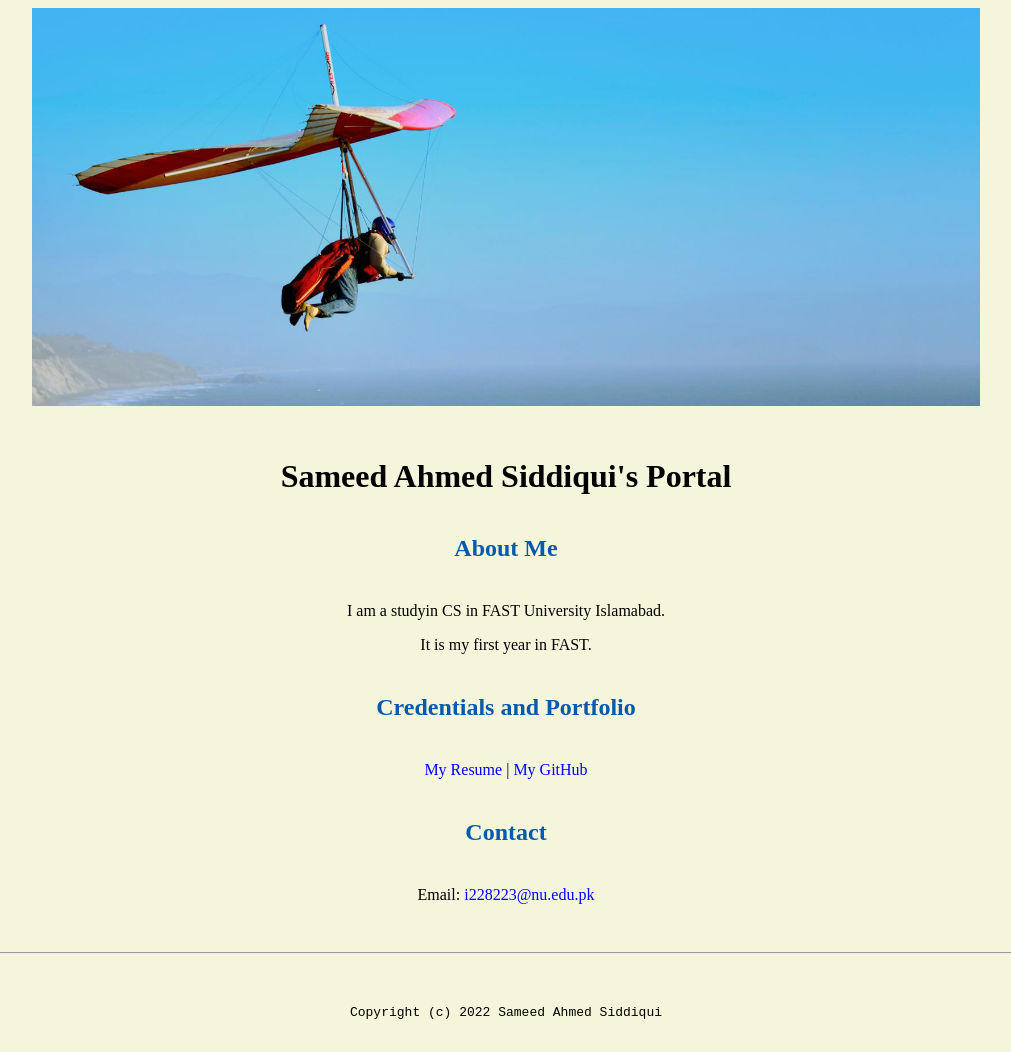
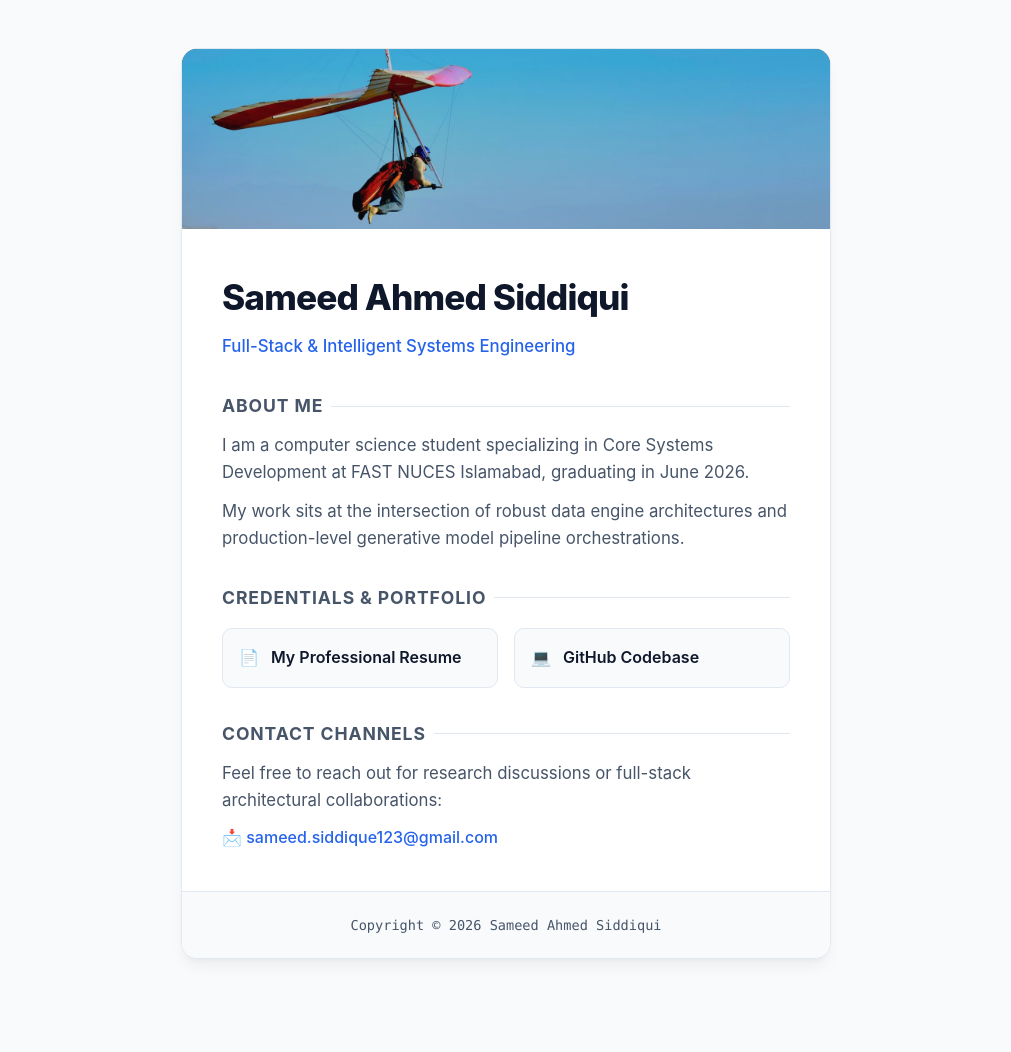
Before and after one commit to sameed-as/sameed-as.github.io, a plain HTML site: page index.html in a window 1280 px wide. Shown: the whole page, without its empty margins (134-1145 px from the left). After the commit the page ends 1007 px from the top, so only its background shows below. Drawn offline with Linux system fonts and the light colour scheme.

Commit message:
Update index.html to have more modern appearence

```diff
--- a/index.html
+++ b/index.html
@@ -1,36 +1,238 @@
 <!doctype html>
+<html lang="en">
+<head>
+  <meta charset="UTF-8">
+  <meta name="viewport" content="width=device-width, initial-scale=1, shrink-to-fit=no">
+  <title>Sameed Ahmed Siddiqui's Portal</title>
+  <meta name="name" content="Sameed Ahmed Siddiqui's Portal">
+  <meta name="robot" content="noindex, nofollow">
+  <link rel="shortcut icon" href="favicon.ico" type="image/x-icon">
 
-<!-- this is a comment for human! -->
+  <style>
+    :root {
+      --bg: #f8fafc;
+      --card-bg: #ffffff;
+      --text-main: #0f172a;
+      --text-muted: #475569;
+      --primary: #2563eb;
+      --primary-hover: #1d4ed8;
+      --border: #e2e8f0;
+      --radius: 16px;
+      --shadow: 0 10px 15px -3px rgb(0 0 0 / 0.05), 0 4px 6px -4px rgb(0 0 0 / 0.05);
+      --transition: all 0.2s ease-in-out;
+    }
 
-<html lang="en">
+    * {
+      box-sizing: border-box;
+      margin: 0;
+      padding: 0;
+    }
 
-  <header>
-    <title>Sameed Ahmed Siddiqui's Portal</title>
-    <link rel="stylesheet" href="css/master.css">
-    <link rel="Favicon" href="faveicon.ico" type="image/x-icon">
-    <link rel="shortcut" href="favicon.ico" type"image/x-icon">
-    <meta name="viewport" content="width=device-width, initial-score=1, shrink-to-fit=no">
-    <meta name="name" content="Sameed Ahmed Siddiqui's Portal">
-    <meta name="robot" content="noindex, nofollow">
-  </header>
+    body {
+      font-family: -apple-system, BlinkMacSystemFont, "Segoe UI", Roboto, "Helvetica Neue", Arial, sans-serif;
+      background-color: var(--bg);
+      color: var(--text-main);
+      line-height: 1.6;
+      padding: 3rem 1rem;
+      display: flex;
+      justify-content: center;
+      align-items: center;
+      min-height: 100vh;
+    }
 
-  <body>
-    <img src="images/banner.jpg" width="75%" alt="banner">
-    <h1>Sameed Ahmed Siddiqui's Portal</h1>
-    <h2>About Me</h2>
-    <p>I am a studyin CS in FAST University Islamabad.</p>
-    <p>It is my first year in FAST.</p>
-    <h2>Credentials and Portfolio</h2>
+    main {
+      max-width: 650px;
+      width: 100%;
+      background: var(--card-bg);
+      border-radius: var(--radius);
+      box-shadow: var(--shadow);
+      border: 1px solid var(--border);
+      overflow: hidden;
+    }
 
-    <p><a href="resume.html">My Resume</a> | <a href="https://github.com/sameed-as">My GitHub</a></p>
-    <h2>Contact</h2>
+    /* Hero Banner Area */
+    .banner-container {
+      width: 100%;
+      height: 180px;
+      overflow: hidden;
+      background: #1e293b; /* Fallback accent background color */
+    }
 
-    <p>Email: <a href="mailto:i228223@nu.edu.pk">i228223@nu.edu.pk</a></p>
-  </body>
+    .banner-img {
+      width: 100%;
+      height: 100%;
+      object-fit: cover;
+      opacity: 0.85;
+      transition: var(--transition);
+    }
 
-  <footer>
-    <hr>
-    <code>Copyright (c) 2022 Sameed Ahmed Siddiqui</code>
-  </footer>
+    main:hover .banner-img {
+      transform: scale(1.02);
+    }
 
+    /* Content Layout wrapper */
+    .content-padding {
+      padding: 2.5rem;
+    }
+
+    header {
+      margin-bottom: 2rem;
+    }
+
+    h1 {
+      font-size: 2.2rem;
+      font-weight: 800;
+      letter-spacing: -0.025em;
+      color: var(--text-main);
+      margin-bottom: 0.5rem;
+    }
+
+    section {
+      margin-bottom: 2rem;
+    }
+
+    h2 {
+      font-size: 1.1rem;
+      font-weight: 700;
+      text-transform: uppercase;
+      letter-spacing: 0.05em;
+      color: var(--text-muted);
+      margin-bottom: 0.75rem;
+      display: flex;
+      align-items: center;
+      gap: 0.5rem;
+    }
+
+    h2::after {
+      content: '';
+      flex: 1;
+      height: 1px;
+      background: var(--border);
+    }
+
+    p {
+      color: var(--text-muted);
+      font-size: 1.05rem;
+      margin-bottom: 0.75rem;
+    }
+
+    /* Navigational Assets Link Grid Layout */
+    .nav-grid {
+      display: grid;
+      grid-template-columns: 1fr 1fr;
+      gap: 1rem;
+      margin-top: 1rem;
+    }
+
+    .nav-card {
+      display: flex;
+      align-items: center;
+      gap: 0.75rem;
+      padding: 1rem;
+      background: var(--bg);
+      border: 1px solid var(--border);
+      border-radius: 10px;
+      color: var(--text-main);
+      text-decoration: none;
+      font-weight: 600;
+      font-size: 1rem;
+      transition: var(--transition);
+    }
+
+    .nav-card:hover {
+      border-color: var(--primary);
+      background: #eff6ff;
+      color: var(--primary);
+      transform: translateY(-1px);
+    }
+
+    .email-link {
+      display: inline-flex;
+      align-items: center;
+      gap: 0.5rem;
+      color: var(--primary);
+      text-decoration: none;
+      font-weight: 500;
+      transition: var(--transition);
+    }
+
+    .email-link:hover {
+      color: var(--primary-hover);
+      text-decoration: underline;
+    }
+
+    /* Footer Copyright */
+    footer {
+      background: var(--bg);
+      padding: 1.25rem;
+      text-align: center;
+      border-top: 1px solid var(--border);
+    }
+
+    code {
+      font-family: ui-monospace, SFMono-Regular, Menlo, Monaco, Consolas, monospace;
+      font-size: 0.85rem;
+      color: var(--text-muted);
+    }
+
+    /* Responsive Breakdown for Small Screens */
+    @media (max-width: 550px) {
+      body { padding: 1rem 0.5rem; }
+      .content-padding { padding: 1.5rem; }
+      .nav-grid { grid-template-columns: 1fr; }
+      h1 { font-size: 1.8rem; }
+    }
+  </style>
+</head>
+
+<body>
+
+  <main>
+    <!-- Visual Hero Banner -->
+    <div class="banner-container">
+      <img src="images/banner.jpg" alt="Developer Environment Banner" class="banner-img">
+    </div>
+
+    <div class="content-padding">
+      <!-- Welcome Header -->
+      <header>
+        <h1>Sameed Ahmed Siddiqui</h1>
+        <p style="font-weight: 500; color: var(--primary);">Full-Stack & Intelligent Systems Engineering</p>
+      </header>
+
+      <!-- Contextual Biography -->
+      <section id="about">
+        <h2>About Me</h2>
+        <p>I am a computer science student specializing in Core Systems Development at FAST NUCES Islamabad, graduating in June 2026.</p>
+        <p>My work sits at the intersection of robust data engine architectures and production-level generative model pipeline orchestrations.</p>
+      </section>
+
+      <!-- Asset Links Grid -->
+      <section id="portfolio">
+        <h2>Credentials & Portfolio</h2>
+        <div class="nav-grid">
+          <a href="resume.html" class="nav-card">
+            <span>📄</span> My Professional Resume
+          </a>
+          <a href="https://github.com/sameed-as" target="_blank" class="nav-card">
+            <span>💻</span> GitHub Codebase
+          </a>
+        </div>
+      </section>
+
+      <!-- Direct Action Channels -->
+      <section id="contact" style="margin-bottom: 0;">
+        <h2>Contact Channels</h2>
+        <p>Feel free to reach out for research discussions or full-stack architectural collaborations:</p>
+        <a href="mailto:sameed.siddique123@gmail.com" class="email-link">📩 sameed.siddique123@gmail.com</a>
+      </section>
+    </div>
+
+    <!-- Compliant Copyright Footer Section -->
+    <footer>
+      <code>Copyright &copy; 2026 Sameed Ahmed Siddiqui</code>
+    </footer>
+  </main>
+
+</body>
 </html>
```
